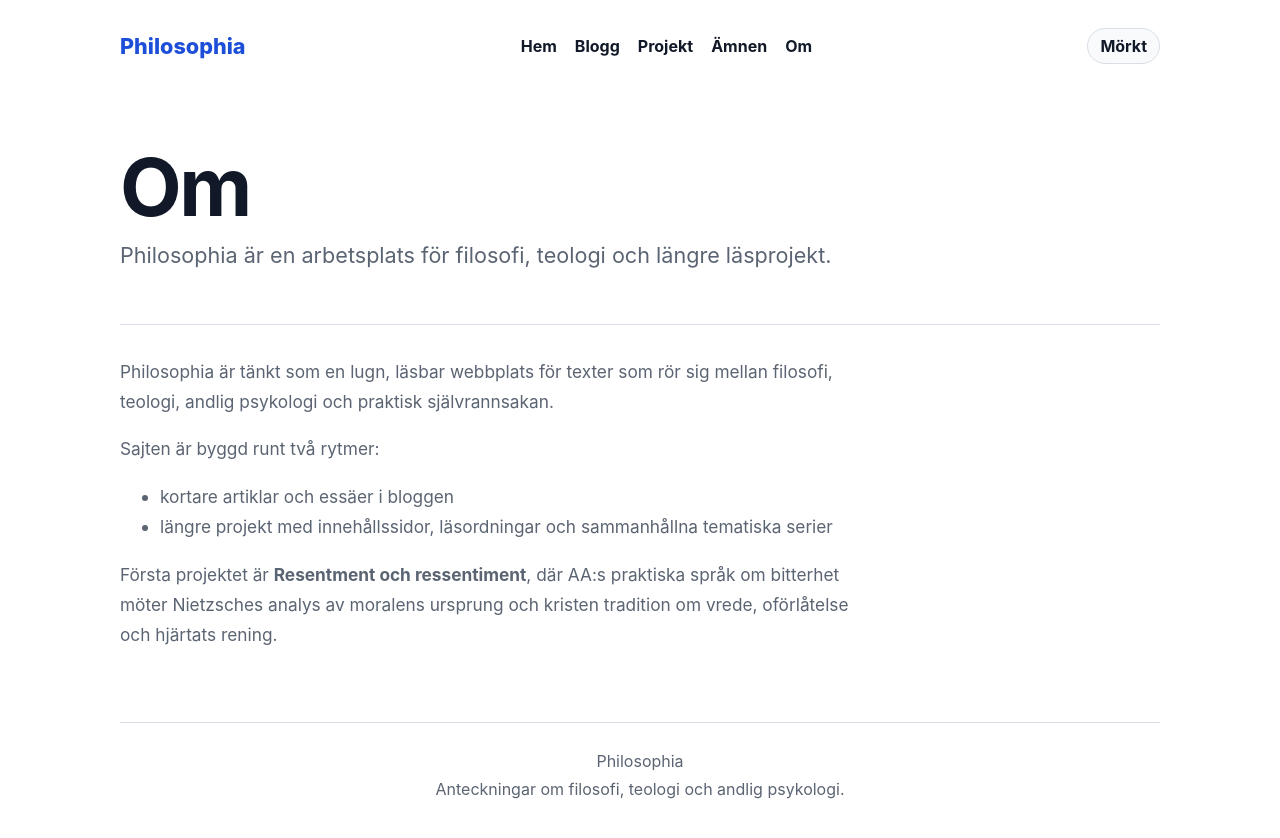
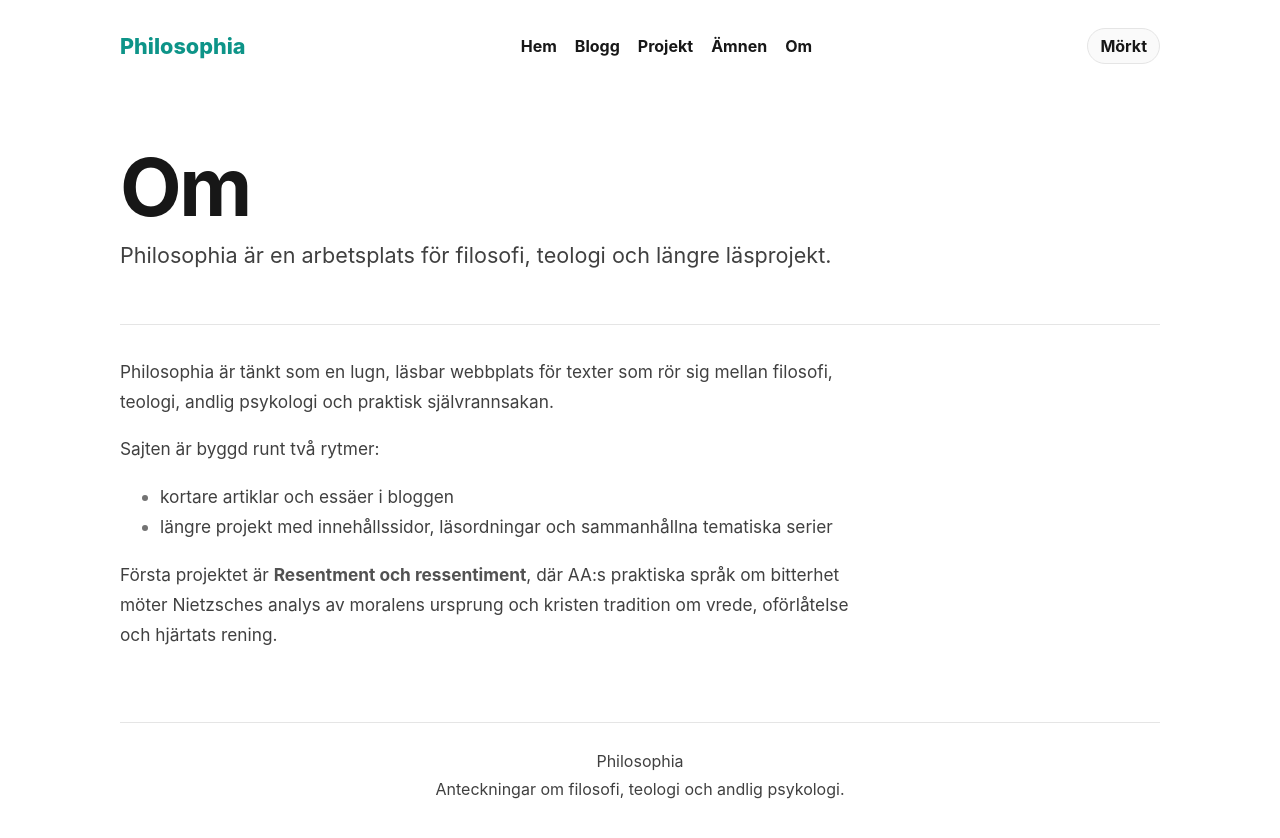
Before and after one commit to broklyn777/philosophia, an Astro site: page /om in a window 1280 px wide. Built offline with nearby package versions, Linux system fonts and the light colour scheme; Astro itself is replaced by a stand-in of ours.

Commit message:
Use Ortodoxa color palette

```diff
--- a/src/layouts/BaseLayout.astro
+++ b/src/layouts/BaseLayout.astro
@@ -58,13 +58,27 @@ const pageTitle = title === "Philosophia" ? title : `${title} - Philosophia`;
 <style is:global>
   :root {
     color-scheme: light;
+    --primary-400: #2dd4bf;
+    --primary-500: #14b8a6;
+    --primary-600: #0d9488;
+    --gray-50: #fafafa;
+    --gray-100: #f5f5f5;
+    --gray-200: #e5e5e5;
+    --gray-300: #d4d4d4;
+    --gray-400: #a3a3a3;
+    --gray-500: #737373;
+    --gray-600: #525252;
+    --gray-700: #404040;
+    --gray-800: #262626;
+    --gray-900: #171717;
     --bg: #ffffff;
-    --surface: #f8fafc;
-    --ink: #111827;
-    --muted: #5b6472;
-    --line: #d9dee7;
-    --accent: #2563eb;
-    --accent-strong: #1d4ed8;
+    --surface: var(--gray-50);
+    --ink: var(--gray-900);
+    --muted: var(--gray-700);
+    --line: var(--gray-200);
+    --accent: var(--primary-500);
+    --accent-strong: var(--primary-600);
+    --code: #ec4899;
     --max: 1040px;
     font-family:
       Inter, ui-sans-serif, system-ui, -apple-system, BlinkMacSystemFont, "Segoe UI",
@@ -73,13 +87,14 @@ const pageTitle = title === "Philosophia" ? title : `${title} - Philosophia`;
 
   :root[data-theme="dark"] {
     color-scheme: dark;
-    --bg: #111827;
-    --surface: #172033;
-    --ink: #f8fafc;
-    --muted: #bdc7d5;
-    --line: #2d3a4f;
-    --accent: #8ab4ff;
-    --accent-strong: #bfdbfe;
+    --bg: var(--gray-900);
+    --surface: var(--gray-800);
+    --ink: var(--gray-100);
+    --muted: var(--gray-300);
+    --line: var(--gray-700);
+    --accent: var(--primary-500);
+    --accent-strong: var(--primary-400);
+    --code: var(--primary-400);
   }
 
   * {
@@ -160,4 +175,50 @@ const pageTitle = title === "Philosophia" ? title : `${title} - Philosophia`;
     font-weight: 700;
     text-underline-offset: 3px;
   }
+
+  .prose a:hover {
+    color: var(--accent);
+  }
+
+  .prose strong {
+    color: var(--gray-600);
+  }
+
+  :root[data-theme="dark"] .prose strong {
+    color: var(--gray-100);
+  }
+
+  .prose code {
+    padding: 2px 4px;
+    border-radius: 4px;
+    background: var(--gray-100);
+    color: var(--code);
+    font-size: 0.92em;
+  }
+
+  :root[data-theme="dark"] .prose code {
+    background: var(--gray-800);
+  }
+
+  .prose blockquote {
+    margin-left: 0;
+    padding-left: 18px;
+    border-left: 4px solid var(--line);
+    color: var(--ink);
+    font-weight: 600;
+  }
+
+  .prose hr {
+    border: 0;
+    border-top: 1px solid var(--line);
+  }
+
+  .prose li::marker {
+    color: var(--gray-500);
+    font-weight: 700;
+  }
+
+  :root[data-theme="dark"] .prose li::marker {
+    color: var(--gray-400);
+  }
 </style>
```
